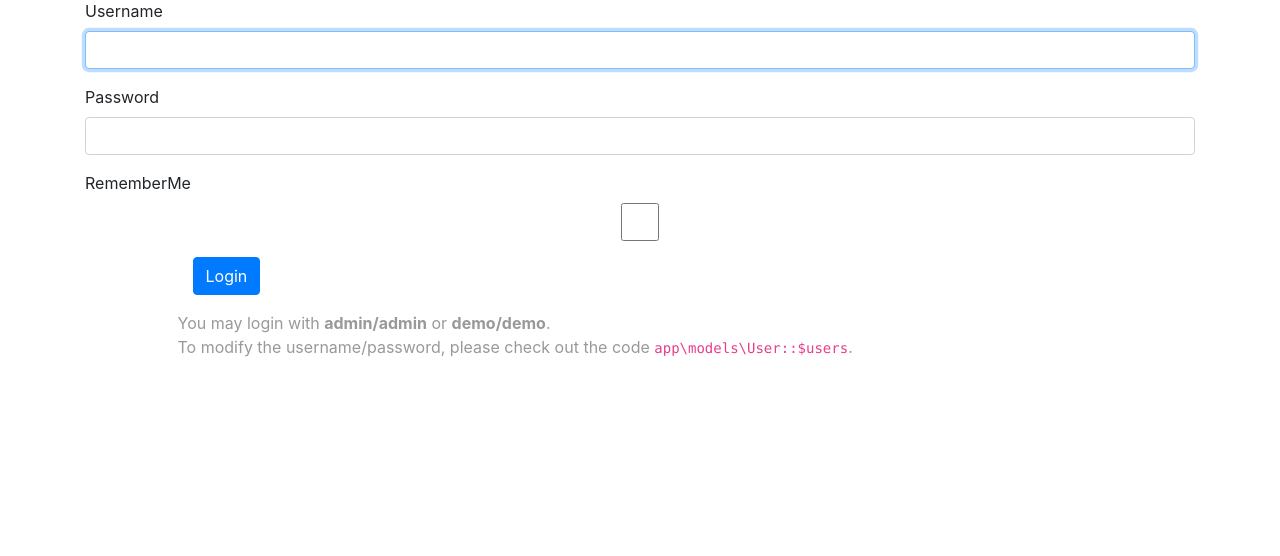
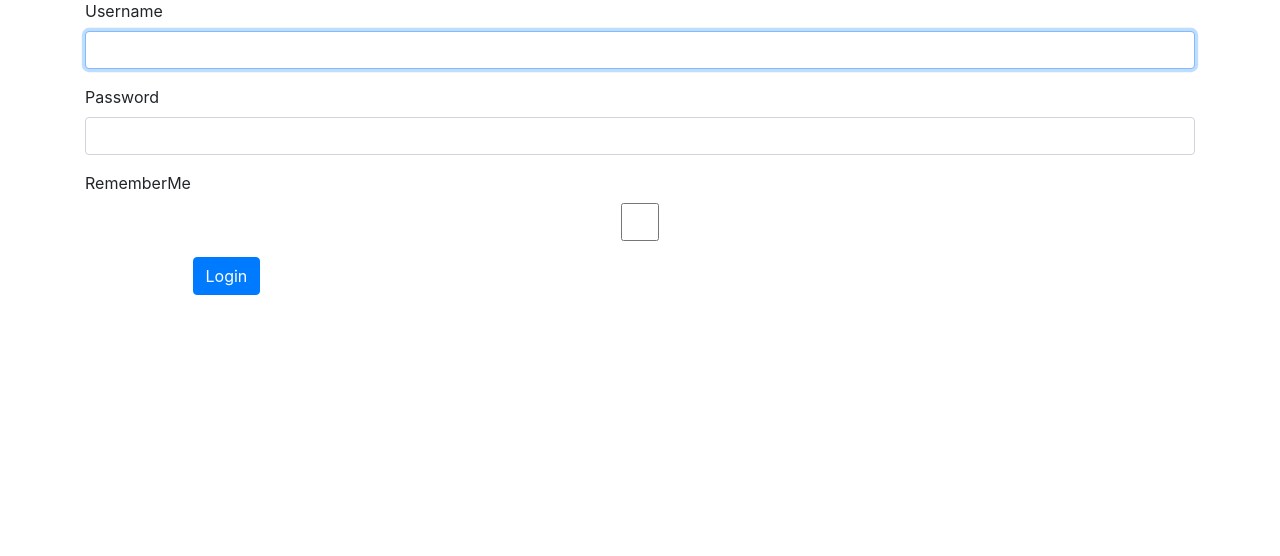
Before and after one commit to kickads/movistar-landing, a Yii app: template views/site/login.php in a window 1280 px wide. Shown: the part 167-723 px from the top of the page. Run offline with PHP 8.4 and a stand-in for Yii, Linux system fonts and the light colour scheme; the template is opened without the code that fills it, so the values that code supplies are empty; form fields are guessed from the names that the template uses; some libraries are stand-ins or nearby versions.

Commit message:
Borro mensaje de users por defecto en vista de login

```diff
--- a/views/site/login.php
+++ b/views/site/login.php
@@ -41,9 +41,4 @@ $this->params['breadcrumbs'][] = $this->title;
         </div>
 
     <?php ActiveForm::end(); ?>
-
-    <div class="offset-lg-1" style="color:#999;">
-        You may login with <strong>admin/admin</strong> or <strong>demo/demo</strong>.<br>
-        To modify the username/password, please check out the code <code>app\models\User::$users</code>.
-    </div>
 </div>
```
